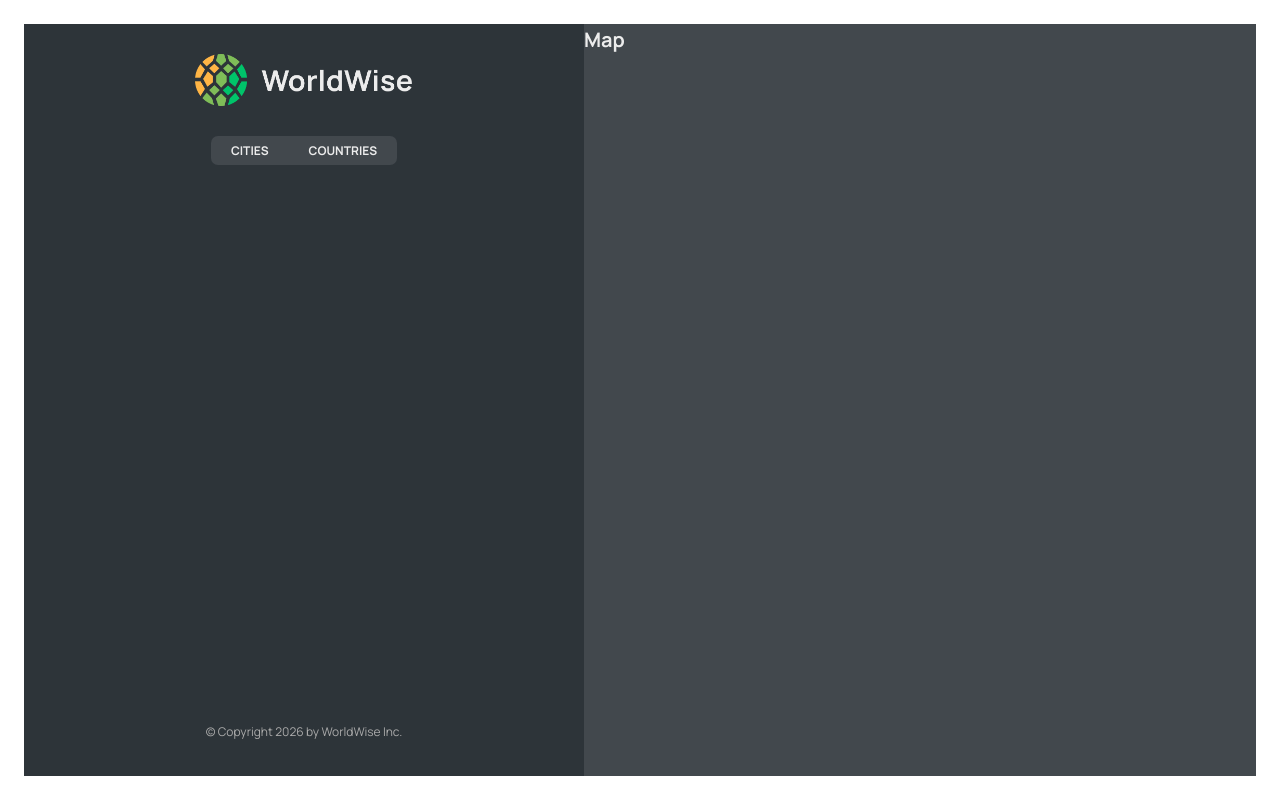
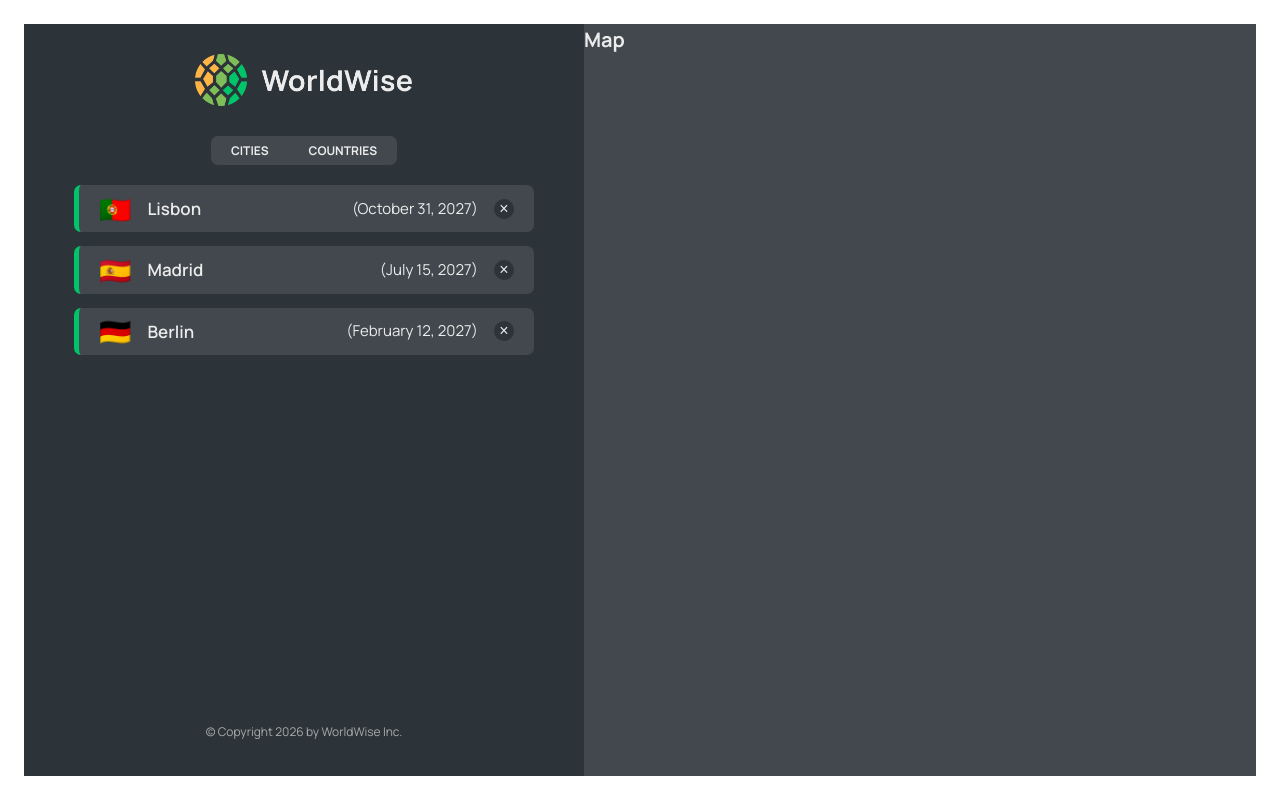
Before and after one commit to srjingole0610/worldwise, a React (Vite) app: page /app in a window 1280 px wide. Built offline with nearby package versions, Linux system fonts and the light colour scheme; data requests are answered from the project's data file.

Commit message:
fix: update CityList component to correctly receive props and adjust ESLint rules

```diff
--- a/src/App.jsx
+++ b/src/App.jsx
@@ -42,7 +42,7 @@ function App() {
         <Route path="/login" element={<Login />} />
         <Route path="app" element={<AppLayout />} >
           <Route index element={<CityList cities={cities} isLoading={isLoading} />} />
-          <Route path="cities" element={<CityList />} />
+          <Route path="cities" element={<CityList cities={cities} isLoading={isLoading} />} />
           <Route path="countries" element={<p>Countries</p>} />
           <Route path="form" element={<p>Form</p>} />
         </Route>
--- a/src/components/CityList.jsx
+++ b/src/components/CityList.jsx
@@ -11,13 +11,16 @@ function CityList({ cities, isLoading }) {
     return (
         <ul className={styles.cityList}>
             {cities.map((city) => {
-                <CityItem city={city} key={city.id} />
+                return <CityItem city={city} key={city.id} />
             })}
         </ul>
     )
 }
 
-
+CityList.defaultProps = {
+    cities: [],
+    isLoading: false,
+};
 CityList.propTypes = {
     cities: PropTypes.array,
     isLoading: PropTypes.bool,
```
Also changed, not shown: .eslintrc.cjs.
